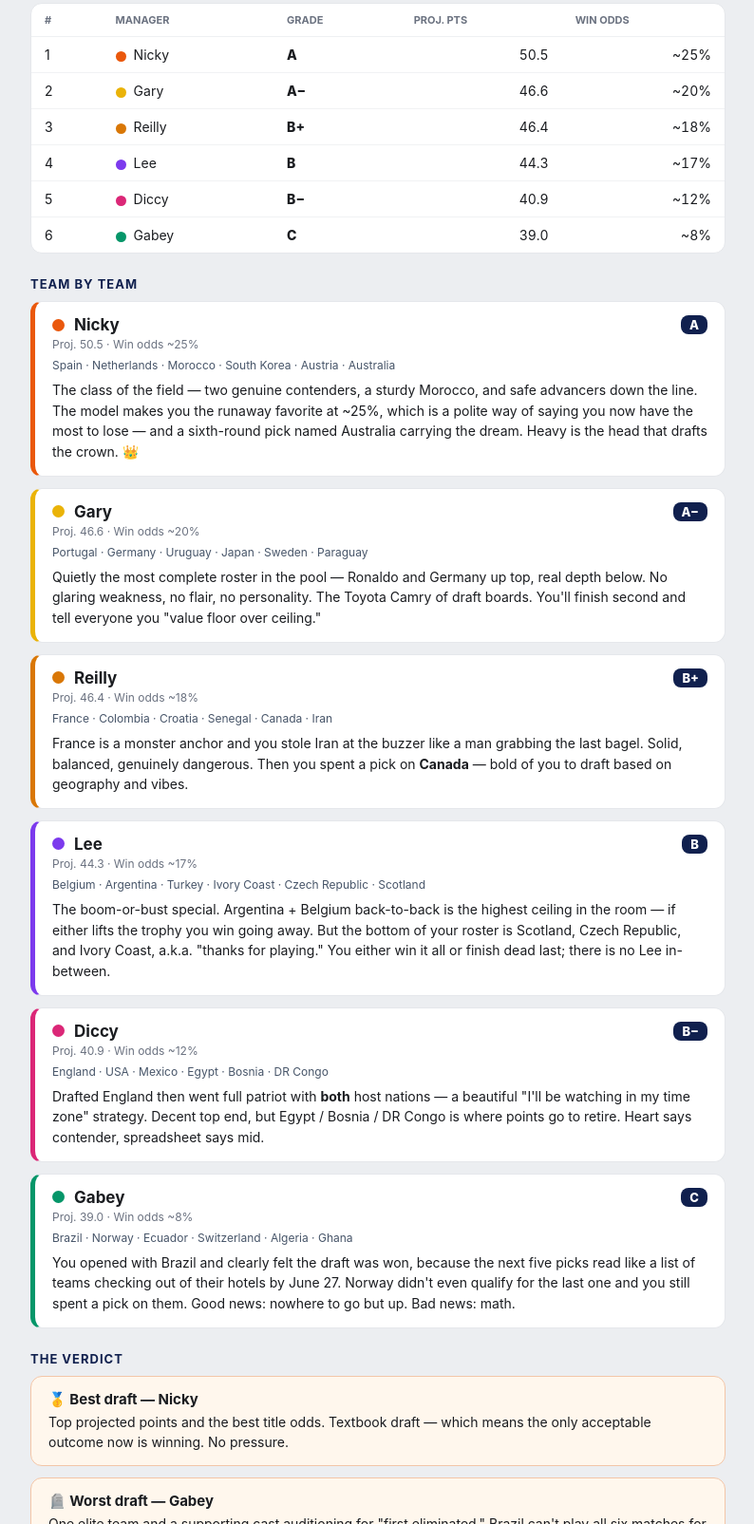
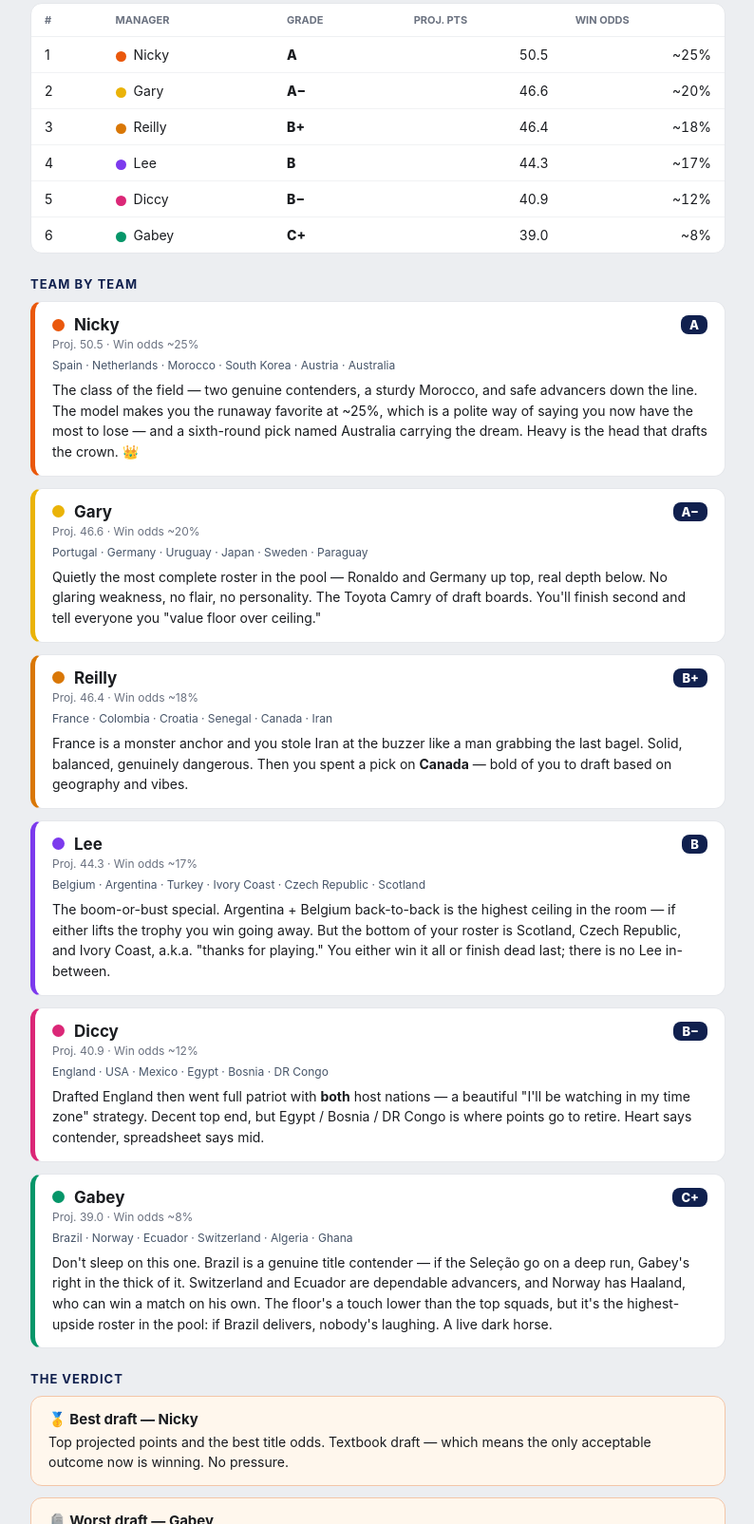
Before and after one commit to nem203/Nickyswcpool, a website: page analysis.html in a window 1280 px wide. Shown: the part 180-1785 px from the top of the page at 95% size, without its empty margins (242-1036 px from the left). Drawn offline with Linux system fonts and the light colour scheme.

Commit message:
Add files via upload

```diff
--- a/analysis.html
+++ b/analysis.html
@@ -6,6 +6,10 @@
 <title>Draft Analysis — Nicky's World Cup Pool</title>
 <link rel="icon" type="image/svg+xml" href="/favicon.svg">
 <link rel="apple-touch-icon" href="/favicon.svg">
+<link rel="manifest" href="/manifest.webmanifest">
+<meta name="theme-color" content="#10204e">
+<meta name="apple-mobile-web-app-capable" content="yes">
+<meta name="apple-mobile-web-app-title" content="WC Pool">
 <style>
   :root{ color-scheme:light; --navy:#10204e; --orange:#ea580c; --dark:#1a1c20; --grey:#6b7280; --line:#e5e7eb; }
   *{ box-sizing:border-box; margin:0; padding:0; }
@@ -49,7 +53,7 @@
       <tr><td>3</td><td><span class="pdot" style="background:#d97706"></span>Reilly</td><td class="grade">B+</td><td class="r">46.4</td><td class="r">~18%</td></tr>
       <tr><td>4</td><td><span class="pdot" style="background:#7c3aed"></span>Lee</td><td class="grade">B</td><td class="r">44.3</td><td class="r">~17%</td></tr>
       <tr><td>5</td><td><span class="pdot" style="background:#db2777"></span>Diccy</td><td class="grade">B−</td><td class="r">40.9</td><td class="r">~12%</td></tr>
-      <tr><td>6</td><td><span class="pdot" style="background:#059669"></span>Gabey</td><td class="grade">C</td><td class="r">39.0</td><td class="r">~8%</td></tr>
+      <tr><td>6</td><td><span class="pdot" style="background:#059669"></span>Gabey</td><td class="grade">C+</td><td class="r">39.0</td><td class="r">~8%</td></tr>
     </tbody>
   </table></div>
 
@@ -91,10 +95,10 @@
   </div>
 
   <div class="mgr" style="border-left-color:#059669">
-    <h3><span class="dot" style="background:#059669"></span>Gabey <span class="gr">C</span></h3>
+    <h3><span class="dot" style="background:#059669"></span>Gabey <span class="gr">C+</span></h3>
     <div class="meta">Proj. 39.0 · Win odds ~8%</div>
     <div class="squad">Brazil · Norway · Ecuador · Switzerland · Algeria · Ghana</div>
-    <p>You opened with Brazil and clearly felt the draft was won, because the next five picks read like a list of teams checking out of their hotels by June 27. Norway didn't even qualify for the last one and you still spent a pick on them. Good news: nowhere to go but up. Bad news: math.</p>
+    <p>Don't sleep on this one. Brazil is a genuine title contender — if the Seleção go on a deep run, Gabey's right in the thick of it. Switzerland and Ecuador are dependable advancers, and Norway has Haaland, who can win a match on his own. The floor's a touch lower than the top squads, but it's the highest-upside roster in the pool: if Brazil delivers, nobody's laughing. A live dark horse.</p>
   </div>
 
   <h2>The Verdict</h2>
```
Also changed, not shown: draft.html (+4 -0 lines), index.html (+5 -0 lines), recap.html (+4 -0 lines), rules.html (+4 -0 lines), schedule.html (+4 -0 lines), manifest.webmanifest (added).
